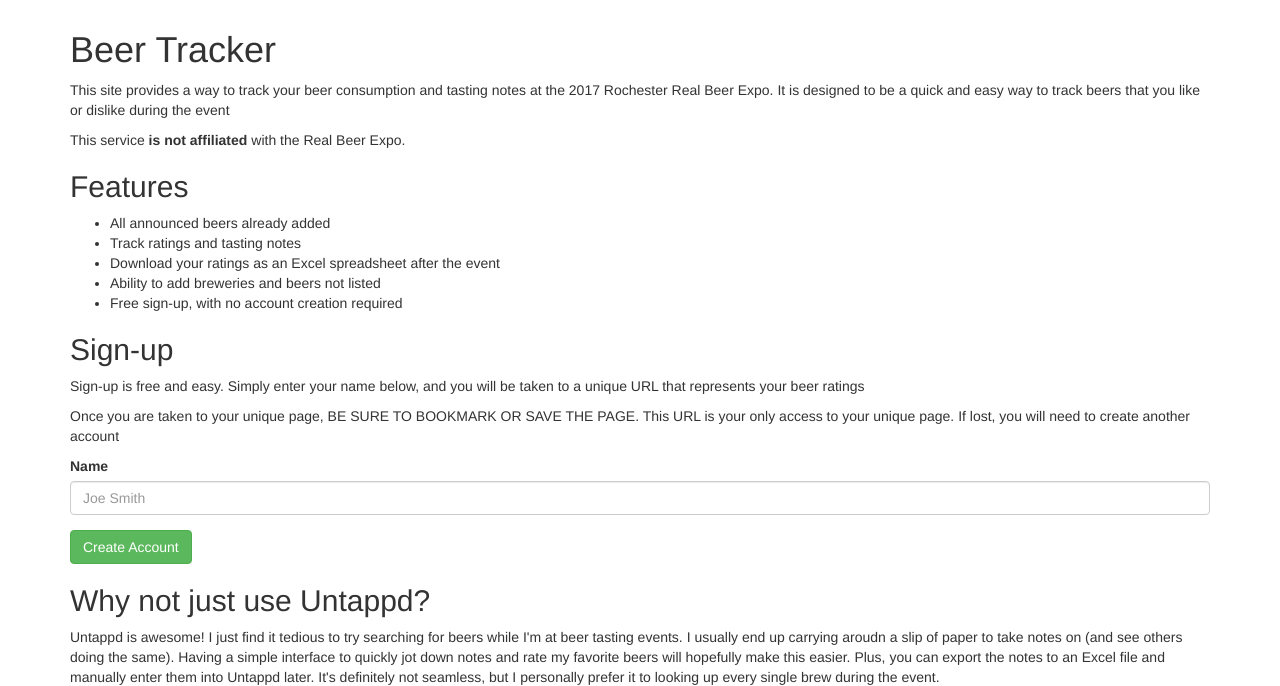
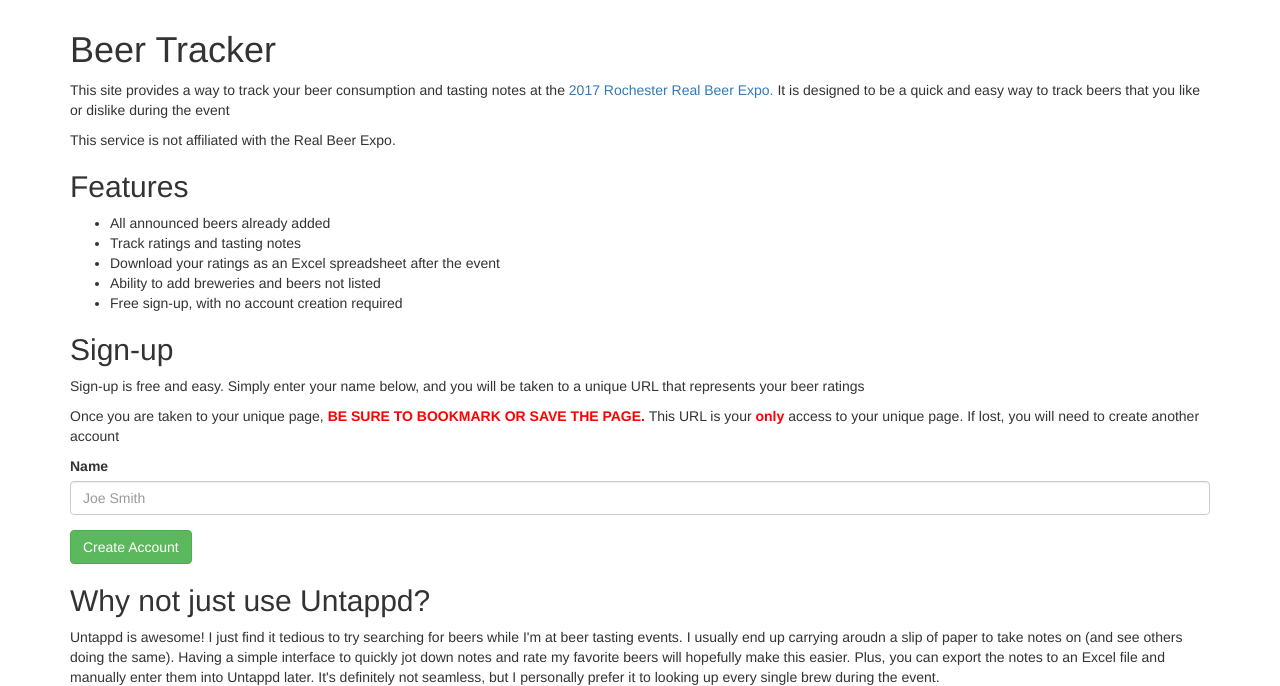
Before and after one commit to acritelli/beerTracker, a Flask app: page / in a window 1280 px wide. Shown: the top 686 px of the page. Run offline with Flask 2, Linux system fonts and the light colour scheme; some libraries are stand-ins or nearby versions.

```diff
--- a/static/styles/style.css
+++ b/static/styles/style.css
@@ -14,3 +14,7 @@ h3 {
     color: red;
     font-weight: bold;
 }
+
+strong {
+    color: red
+}
--- a/templates/signup.html
+++ b/templates/signup.html
@@ -12,8 +12,8 @@
             <div class="row">
                 <div class="col-sm-12">
                     <h1>Beer Tracker</h1>
-                    <p>This site provides a way to track your beer consumption and tasting notes at the 2017 Rochester Real Beer Expo. It is designed to be a quick and easy way to track beers that you like or dislike during the event</p>
-                    <p>This service <strong>is not affiliated</strong> with the Real Beer Expo.</p>
+                    <p>This site provides a way to track your beer consumption and tasting notes at the <a href="http://rochesterrealbeer.com/expo/2017/">2017 Rochester Real Beer Expo.</a> It is designed to be a quick and easy way to track beers that you like or dislike during the event</p>
+                    <p>This service is not affiliated with the Real Beer Expo.</p>
 
                     <h2>Features</h2>
                     <ul>
@@ -26,7 +26,7 @@
 
                     <h2>Sign-up</h2>
                     <p>Sign-up is free and easy. Simply enter your name below, and you will be taken to a unique URL that represents your beer ratings</p>
-                    <p>Once you are taken to your unique page, BE SURE TO BOOKMARK OR SAVE THE PAGE. This URL is your only access to your unique page. If lost, you will need to create another account</p>
+                    <p>Once you are taken to your unique page, <strong>BE SURE TO BOOKMARK OR SAVE THE PAGE.</strong> This URL is your <strong>only</strong> access to your unique page. If lost, you will need to create another account</p>
 
                     <form action="/signup" method="post">
                         <div class="form-group">
```
